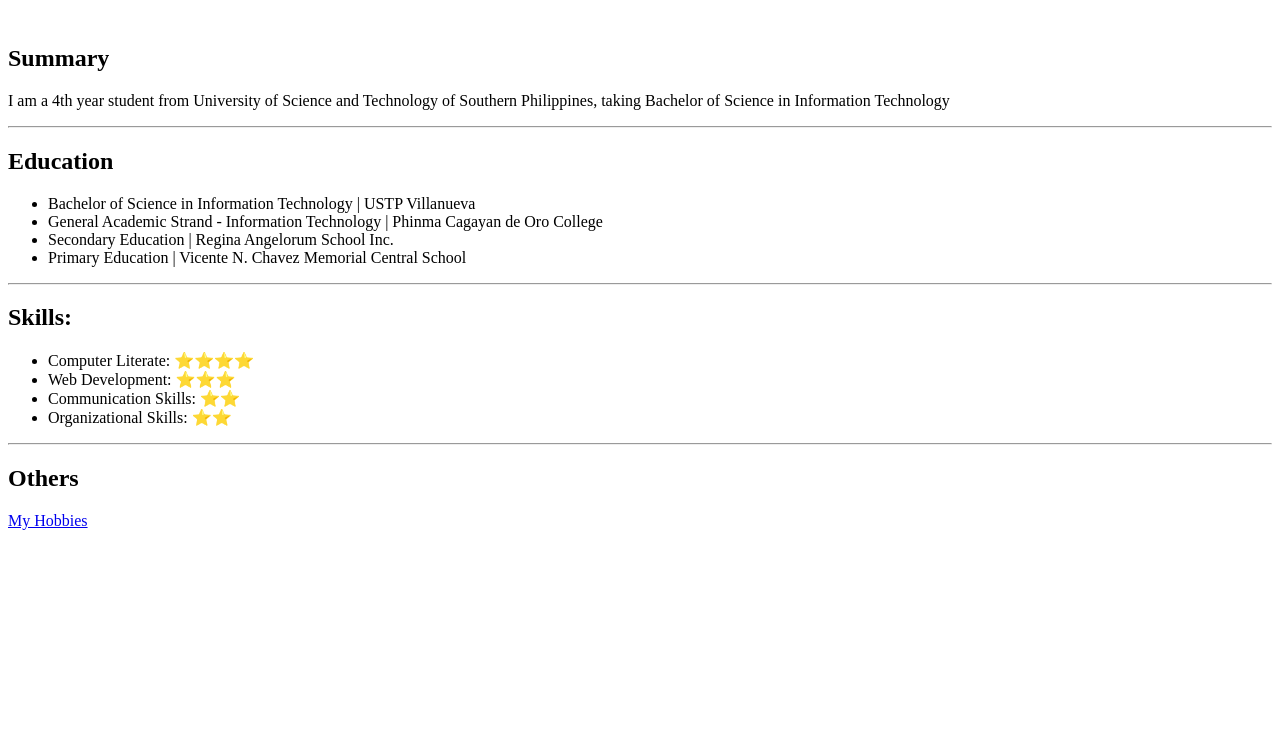
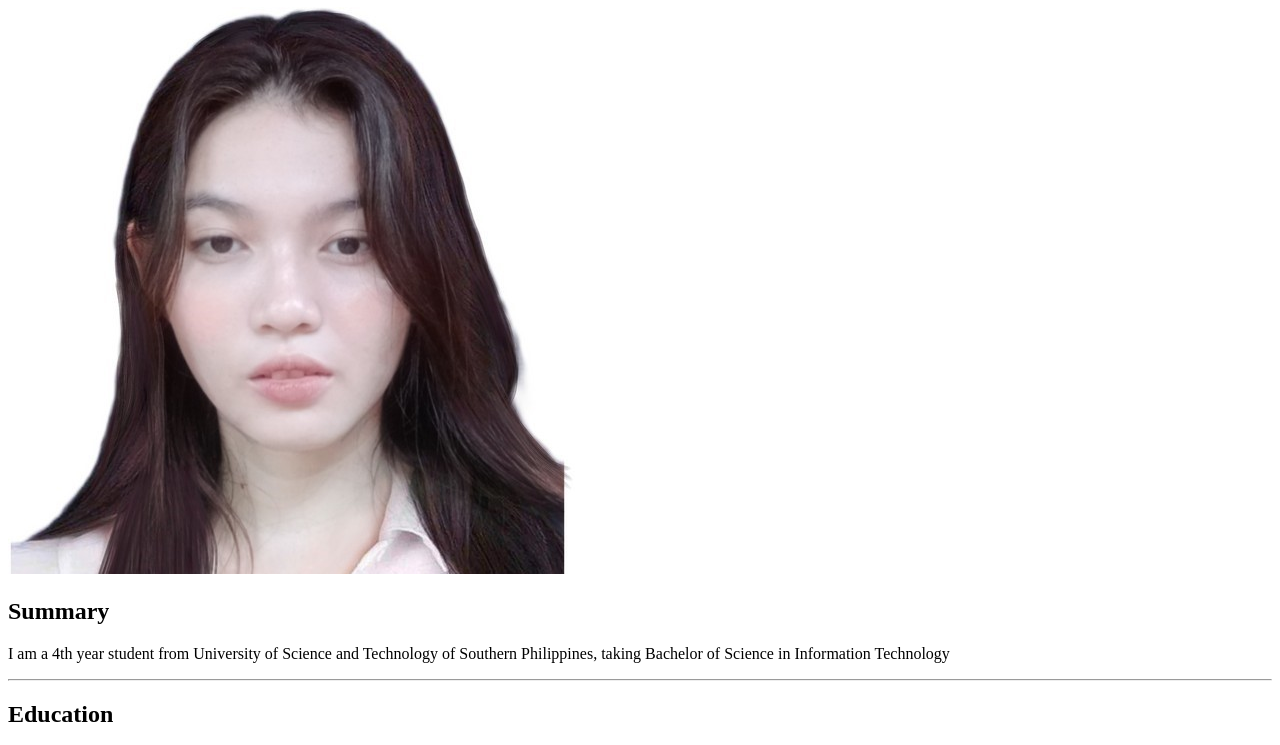
Before and after one commit to AngelaMaeSalvana/resume, a plain HTML site: page index.html in a window 1280 px wide. Shown: the part 73-818 px from the top of the page. Drawn offline with Linux system fonts and the light colour scheme.

Commit message:
Update index.html

```diff
--- a/index.html
+++ b/index.html
@@ -8,7 +8,7 @@
 <body>
     <h1>Angela Mae S Salvana</h1>
 
-    <img src=""/>
+    <img src="./ID.jpg"/>
 
     <h2>Summary</h2>
     <p>I am a 4th year student from University of Science and Technology of Southern Philippines, taking Bachelor of Science in Information Technology</p>
```
